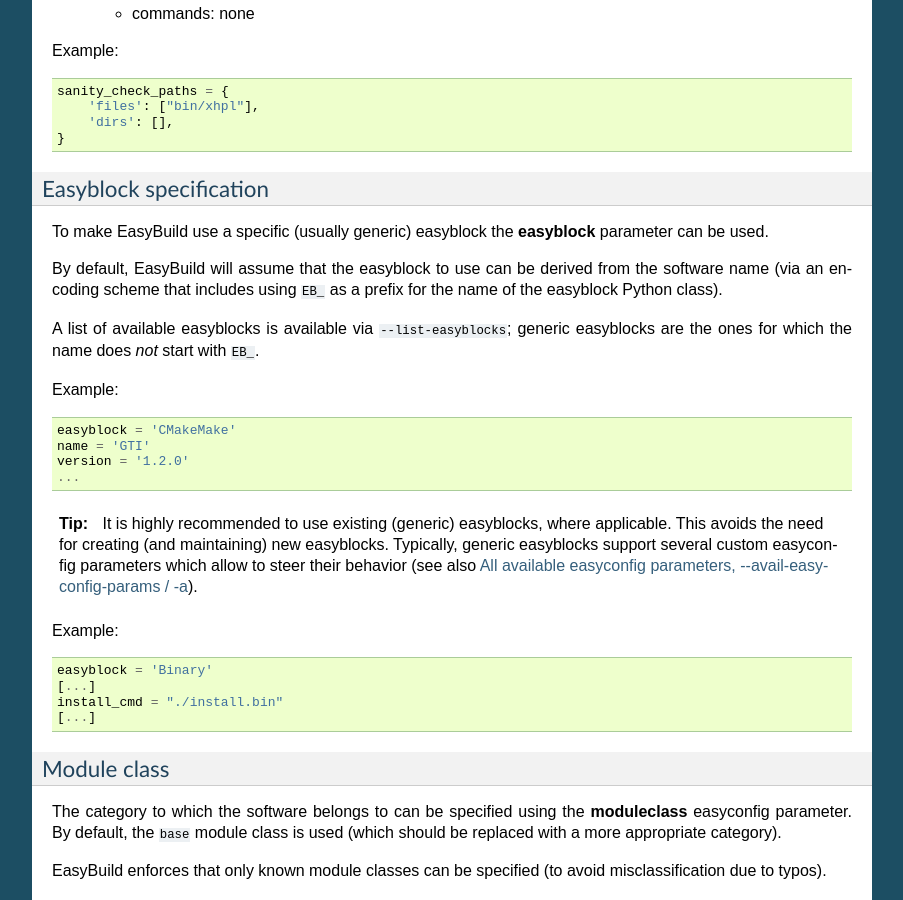
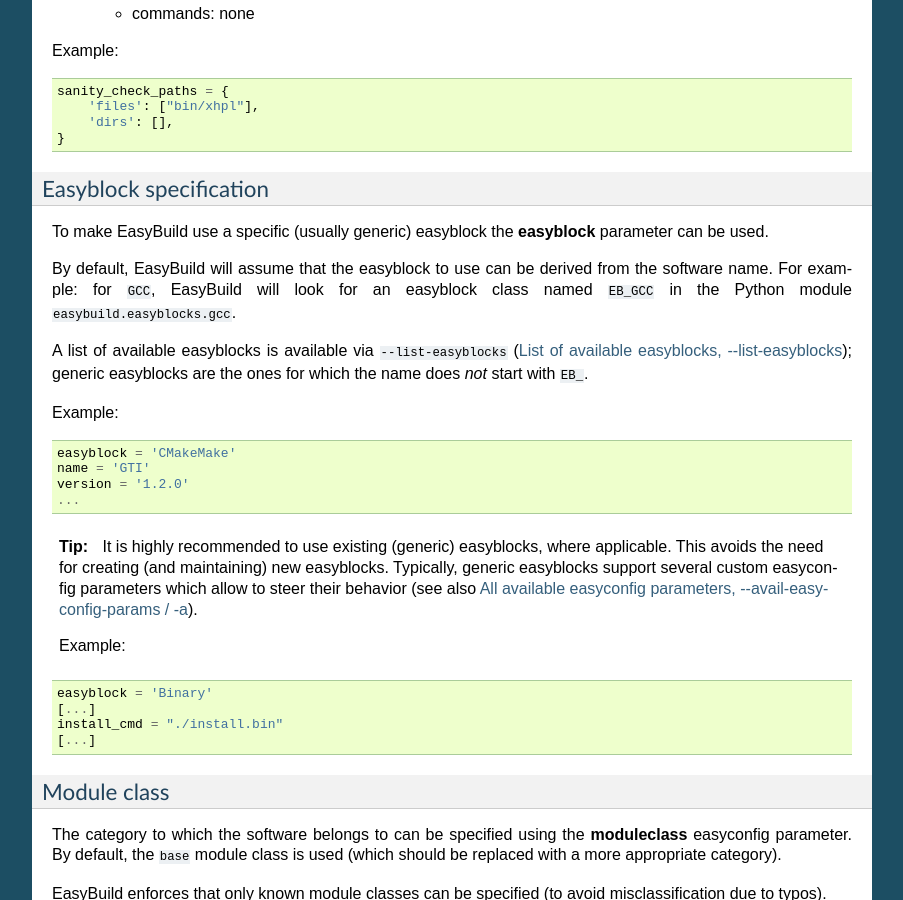
Before and after one commit to easybuilders/easybuild, a Sphinx documentation site: the page built from docs/Writing_easyconfig_files.rst, in a window 1280 px wide and 900 px high, scrolled down 4448 px. Shown: the whole window, without its empty margins (198-1101 px from the left). Built offline with Sphinx 7.4.7, drawn with Linux system fonts in a browser that asks for light colours.

Commit message:
include example rather than mentioning 'encoding scheme'

```diff
--- a/docs/Writing_easyconfig_files.rst
+++ b/docs/Writing_easyconfig_files.rst
@@ -266,10 +266,11 @@
 
 To make EasyBuild use a specific (usually generic) easyblock the **easyblock** parameter can be used.
 
-By default, EasyBuild will assume that the easyblock to use can be derived from the software name (via an encoding
-scheme that includes using ``EB_`` as a prefix for the name of the easyblock Python class).
+By default, EasyBuild will assume that the easyblock to use can be derived from the software name.
+For example: for ``GCC``, EasyBuild will look for an easyblock class named ``EB_GCC`` in the Python module
+``easybuild.easyblocks.gcc``.
 
-A list of available easyblocks is available via ``--list-easyblocks``;
+A list of available easyblocks is available via ``--list-easyblocks`` (:ref:`list_easyblocks`);
 generic easyblocks are the ones for which the name does *not* start with ``EB_``.
 
 Example:
@@ -287,8 +288,7 @@
   Typically, generic easyblocks support several custom easyconfig parameters which allow to steer
   their behavior (see also :ref:`avail_easyconfig_params`).
 
-Example:
-
+  Example:
 .. code:: python
 
   easyblock = 'Binary'
```
